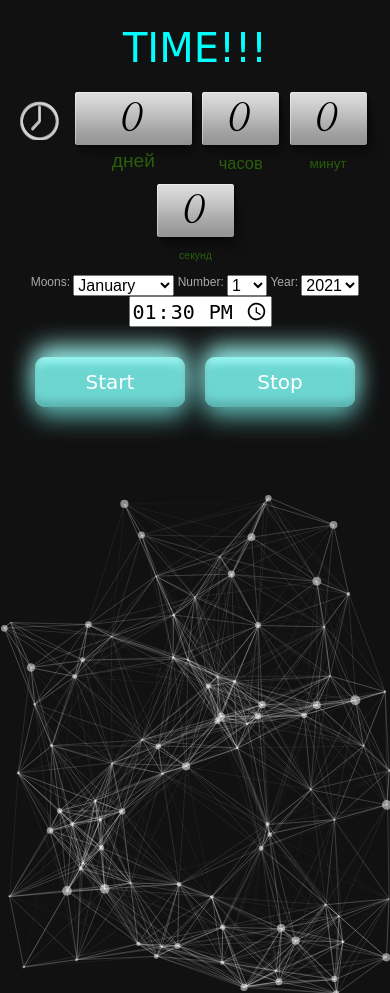
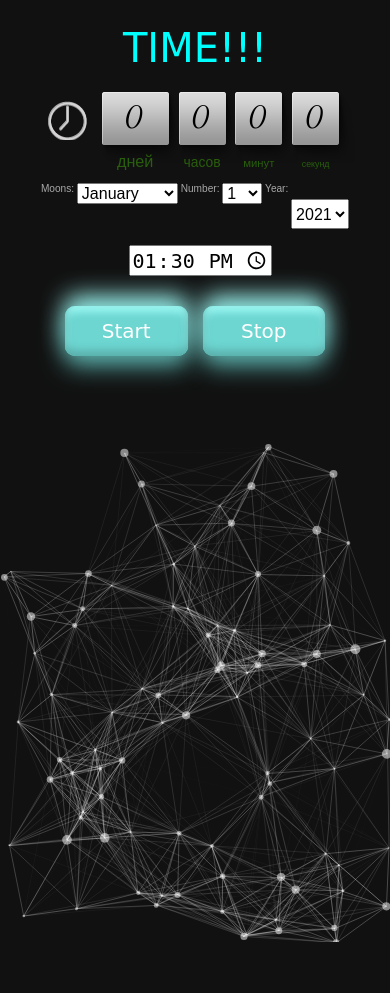
Before and after one commit to andrii-2020/Time-js, a PHP site: page / in a window 390 px wide. After the commit the page ends 942 px from the top, so only its background shows below. Run offline with PHP 8.4, Linux system fonts and the light colour scheme; some web fonts are replaced.

Commit message:
Css media

```diff
--- a/style/style.css
+++ b/style/style.css
@@ -24,7 +24,30 @@ li{list-style:none}
 
 /* ---- base ---- */
 
+:root {
+  box-sizing: border-box;
+  font-size: calc(1vw + 0.6em);
+}
+@media only screen and (max-width: 480px){
+.time {
+  width: 320px;
+}
+  .c-block-1{width: 15px;}
+  .c-block-2{width: 30px;}
+  .c-block-3{width: 50px;}
+  .bl-inner{top: 4px;}
+#Input_time {
+  margin-top: 16px;
+}
+#selectYear {
+  margin-top: 16px;
+  height: 30px;
+}
+
+}
+
 html,body{
+    margin: 0;
 	width:100%;
 	height:100%;
 	background:#111;
--- a/style/styleT.css
+++ b/style/styleT.css
@@ -21,12 +21,12 @@ select option{
 }
 
 .time{
-	/* display: block; */
+	display: block;
     margin: 0 auto;
     padding: 20px 0 50px;
     position: relative;
     text-align: center;
-    /*width: 49%;*/
+    width: 49%;
 }
 
 .time *{vertical-align: top;}
@@ -113,15 +113,19 @@ select option{
 }
 #d{
 	font-family: 'Dancing Script', cursive;
+	font-size: calc(1vw + 0.7em);
 }
 #h{
 	font-family: 'Dancing Script', cursive;
+	font-size: calc(1vw + 0.7em);
 }
 #m{
 	font-family: 'Dancing Script', cursive;
+	font-size: calc(1vw + 0.7em);
 }
 #s{
 	font-family: 'Dancing Script', cursive;
+	font-size: calc(1vw + 0.7em);
 }
 
 .c-block-1{width: 20px;}
```
